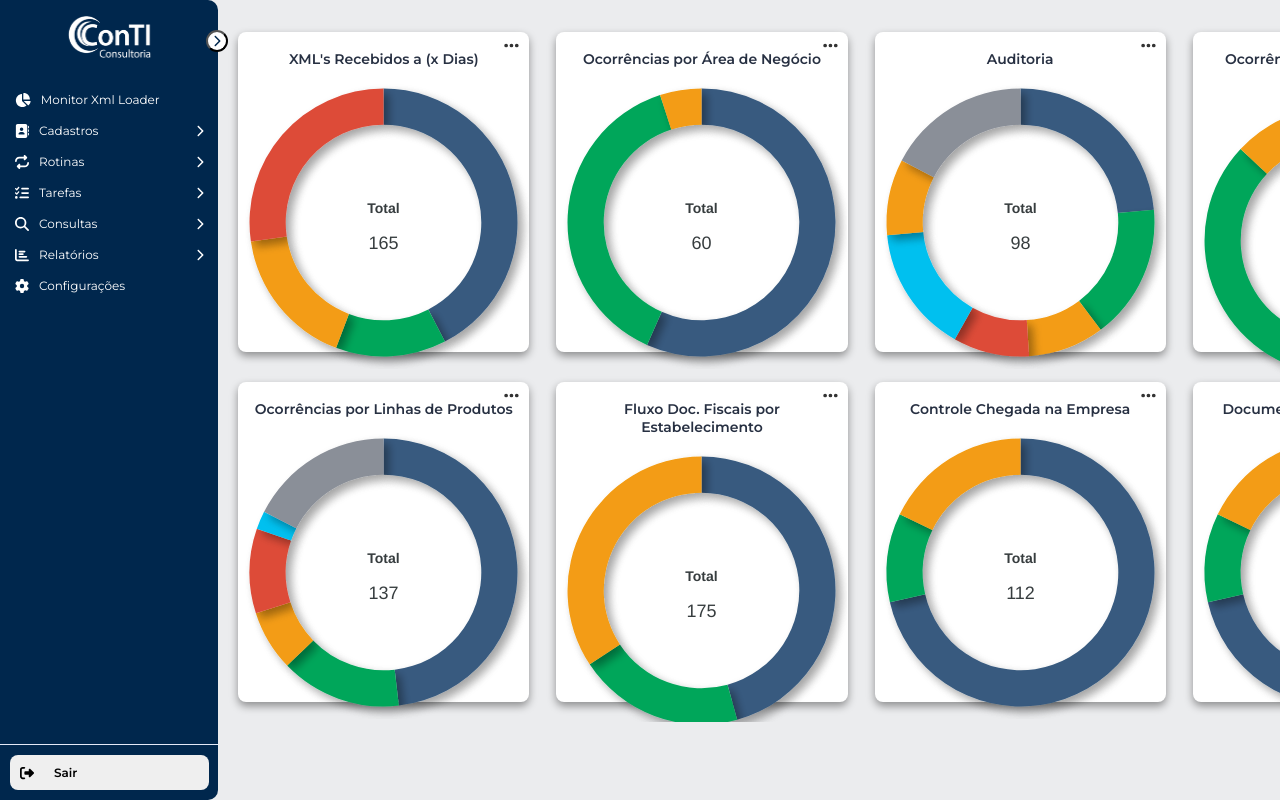
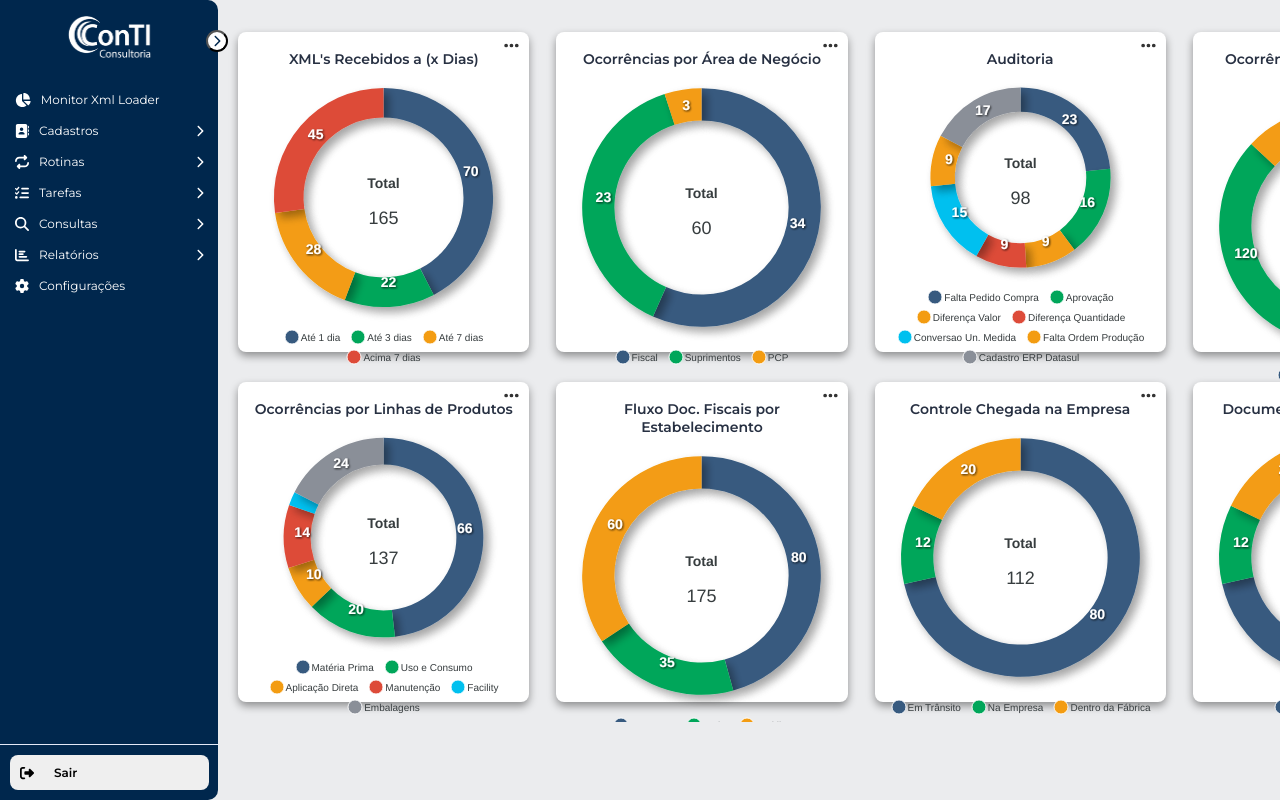
Before and after one commit to hudtadeu/conti-react, a React (Create React App) app: page / in a window 1280 px wide. Shown: the top 800 px of the page. Built offline with nearby package versions, Linux system fonts and the light colour scheme.

Commit message:
Atualização

```diff
--- a/src/components/menu/dashboard/Dashboard.js
+++ b/src/components/menu/dashboard/Dashboard.js
@@ -64,6 +64,12 @@ const Dashboard = () => {
       pie: {
         dataLabels: {
           offset: -5,
+          formatter: (val, opts) => {
+            return opts.w.globals.series[opts.seriesIndex]
+          },
+          style: {
+            colors: ['#FFF']
+          },
         },
         donut: {
           size: '73%',
@@ -98,12 +104,23 @@ const Dashboard = () => {
         },
         legend: {
           position: 'bottom',
-          horizontalAlign: 'left',
+          horizontalAlign: 'center',
         },
       },
     }],
     legend: {
-      show: false,
+      show: true,
+      position: 'bottom',
+      horizontalAlign: 'center',
+      fontSize: '10px',
+      markers: {
+        width: 8,
+        height: 8,
+      },
+      itemMargin: {
+        horizontal: 5,
+        vertical: 2,
+      },
     },
     grid: {
       padding: {
@@ -117,7 +134,15 @@ const Dashboard = () => {
       show: false,
     },
     dataLabels: {
-      enabled: false,
+      enabled: true,
+      formatter: (val, opts) => {
+        return opts.w.globals.series[opts.seriesIndex];
+      },
+      style: {
+        fontSize: '14px',
+        fontWeight: 'bold',
+        colors: ['#fff'],
+      },
     },
   };
 
--- a/src/components/menu/dashboard/styleDashboard.css
+++ b/src/components/menu/dashboard/styleDashboard.css
@@ -91,7 +91,6 @@
     position: relative;
     width: 100%;
     height: 200px;
-    margin-bottom: 60px;
   }
 
   @media (max-width: 1200px) {
@@ -232,6 +231,7 @@
 
   .modal .apexcharts-legend {
     display: flex;
+    flex-wrap: wrap;
     justify-content: flex-end;
     align-items: center;
     position: static;
@@ -239,3 +239,20 @@
     right: 0;
     transform: none;
   }
+
+  .apexcharts-legend-series {
+    display: flex;
+    align-items: center;
+    margin-right: 20px;
+    margin-bottom: 5px;
+  }
+
+  .apexcharts-legend-marker {
+    width: 8px;
+    height: 8px;
+    margin-right: 5px;
+  }
+
+  .apexcharts-legend-text {
+    font-size: 10px;
+  }
```
